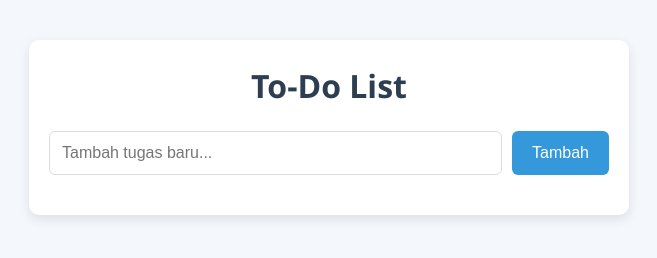
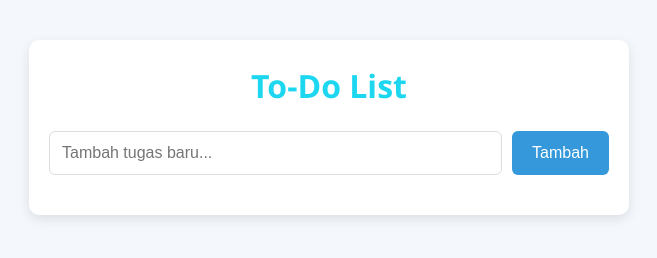
Before and after one commit to akbarwjyy/todo-app, a plain HTML site: page index.html in a window 1280 px wide. Shown: the whole page, without its empty margins (311-968 px from the left). Drawn offline with Linux system fonts and the light colour scheme.

Commit message:
modification color

```diff
--- a/style.css
+++ b/style.css
@@ -7,7 +7,7 @@
 body {
   font-family: "Segoe UI", Tahoma, Geneva, Verdana, sans-serif;
   background-color: #f4f7fb;
-  color: #333;
+  color: #050505;
   line-height: 1.6;
 }
 
@@ -23,7 +23,7 @@ body {
 h1 {
   text-align: center;
   margin-bottom: 20px;
-  color: #2c3e50;
+  color: #1dd7f0;
 }
 
 #task-form {
```
